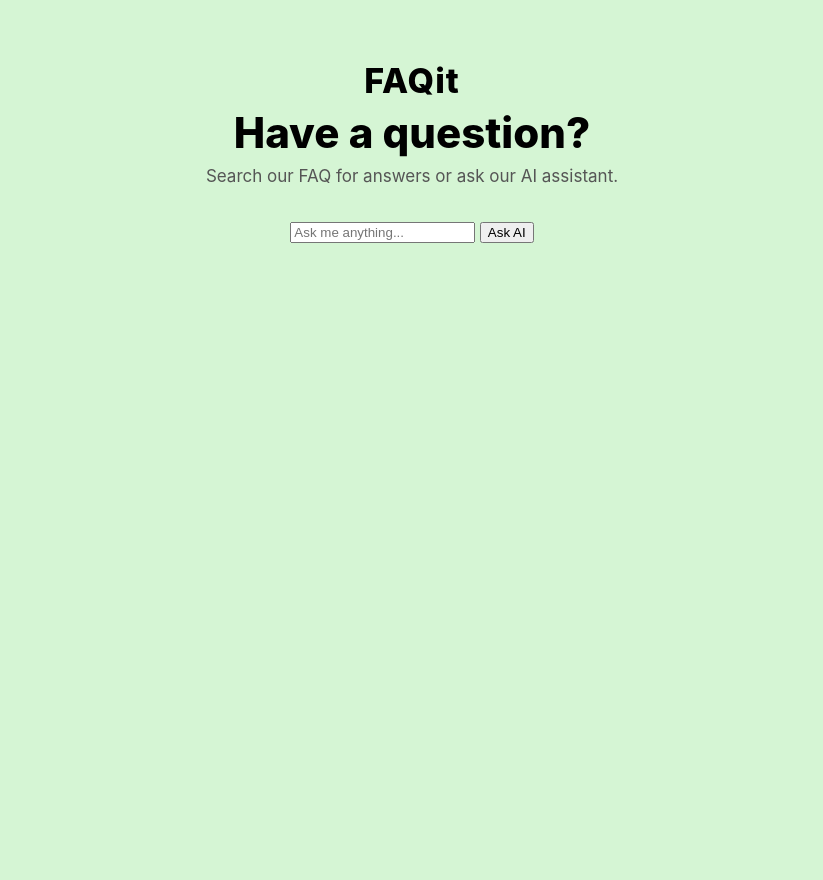
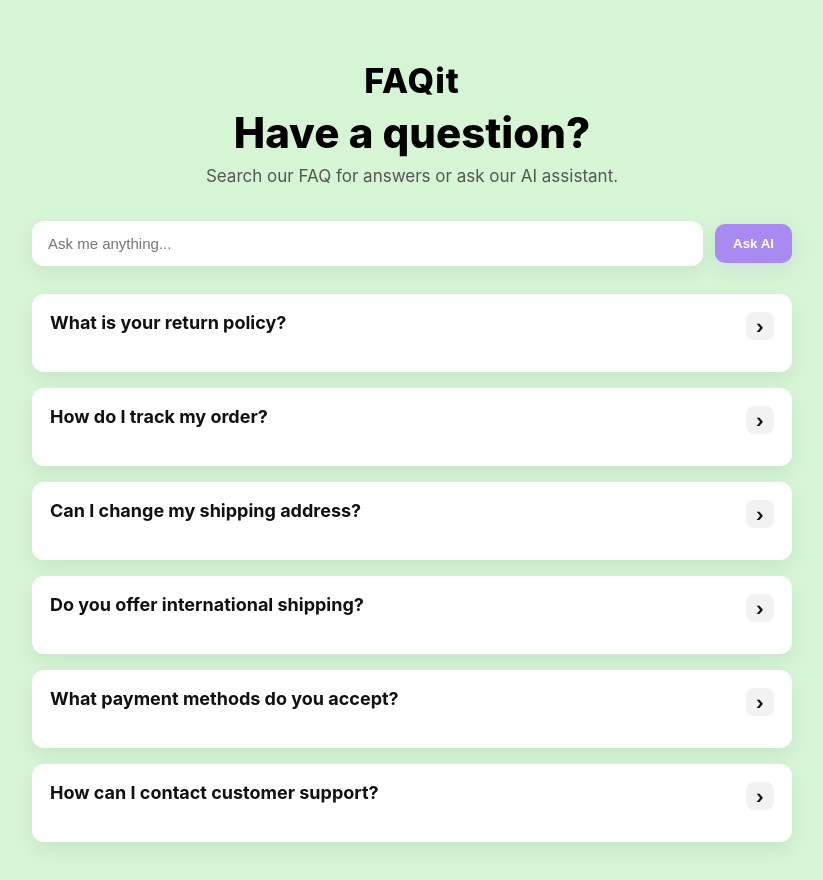
Before and after one commit to namansharmapvt04-dot/Collapsible-FAQ-Component-with-Deep-Linking-, a plain HTML site: page index.html in a window 1280 px wide. Shown: the whole page, without its empty margins (228-1051 px from the left). Before the commit the page ends 800 px from the top, so only its background shows below. Drawn offline with Linux system fonts and the light colour scheme.

Commit message:
24/11/25

```diff
--- a/index.html
+++ b/index.html
@@ -24,6 +24,71 @@
       <input placeholder="Ask me anything..." />
       <button>Ask AI</button>
     </div>
+    <!-- FAQ Section -->
+    <div class="faq-list">
+
+      <div class="faq-item">
+        <div class="question">
+          <span>What is your return policy?</span>
+          <div class="chev">›</div>
+        </div>
+        <div class="answer">
+          We accept returns within 30 days of delivery if items are unused and in original packaging.
+        </div>
+      </div>
+
+      <div class="faq-item">
+        <div class="question">
+          <span>How do I track my order?</span>
+          <div class="chev">›</div>
+        </div>
+        <div class="answer">
+          A tracking link will be emailed after your order ships. You can also view it in your account.
+        </div>
+      </div>
+
+      <div class="faq-item">
+        <div class="question">
+          <span>Can I change my shipping address?</span>
+          <div class="chev">›</div>
+        </div>
+        <div class="answer">
+          Yes — if your order has not shipped. Contact support immediately with your order number.
+        </div>
+      </div>
+
+      <div class="faq-item">
+        <div class="question">
+          <span>Do you offer international shipping?</span>
+          <div class="chev">›</div>
+        </div>
+        <div class="answer">
+          Yes, we ship worldwide. Delivery time and customs fees depend on your country.
+        </div>
+      </div>
+
+      <div class="faq-item">
+        <div class="question">
+          <span>What payment methods do you accept?</span>
+          <div class="chev">›</div>
+        </div>
+        <div class="answer">
+          We accept Visa, Mastercard, PayPal, and Apple/Google Pay.
+        </div>
+      </div>
+
+      <div class="faq-item">
+        <div class="question">
+          <span>How can I contact customer support?</span>
+          <div class="chev">›</div>
+        </div>
+        <div class="answer">
+          Email support@example.com or use the chat bubble on our site.
+        </div>
+      </div>
+
+    </div>
+  </div>
 
 
 
--- a/style.css
+++ b/style.css
@@ -41,3 +41,85 @@ body{
   margin-top:8px;
   font-size:17px;
 }
+/* SEARCH BAR */
+.ask {
+  display:flex;
+  gap:12px;
+  margin-bottom:28px;
+  align-items:center;
+}
+
+.ask input{
+  flex:1;
+  padding:14px 16px;
+  border-radius:12px;
+  border:0;
+  box-shadow:0 6px 18px rgba(0,0,0,0.06);
+  font-size:15px;
+}
+
+.ask button{
+  background:#a88af0;
+  color:white;
+  border:0;
+  padding:12px 18px;
+  border-radius:10px;
+  font-weight:600;
+  box-shadow:0 6px 18px rgba(168,138,240,0.18);
+  cursor:pointer;
+}
+
+/* FAQ CARDS */
+.faq-item{
+  background:var(--card);
+  border-radius:12px;
+  box-shadow:0 8px 18px rgba(0,0,0,0.06);
+  padding:18px;
+  margin-bottom:16px;
+  overflow:hidden;
+  transition:box-shadow .18s ease;
+  cursor:pointer;
+  text-align:left;
+}
+
+.faq-item:hover{
+  box-shadow:0 12px 28px rgba(0,0,0,0.08);
+}
+
+.question{
+  display:flex;
+  justify-content:space-between;
+  font-size:18px;
+  font-weight:700;
+  color:#111;
+}
+
+.chev{
+  width:28px;
+  height:28px;
+  display:grid;
+  place-items:center;
+  background:rgba(0,0,0,0.05);
+  border-radius:8px;
+  transition:.25s;
+}
+
+.answer{
+  margin-top:14px;
+  color:#333;
+  line-height:1.5;
+  font-size:15px;
+  max-height:0;
+  opacity:0;
+  overflow:hidden;
+  transition:max-height .35s ease, opacity .25s ease;
+}
+
+.faq-item.open .answer{
+  max-height:400px;
+  opacity:1;
+}
+
+.faq-item.open .chev{
+  transform:rotate(90deg);
+}
```
